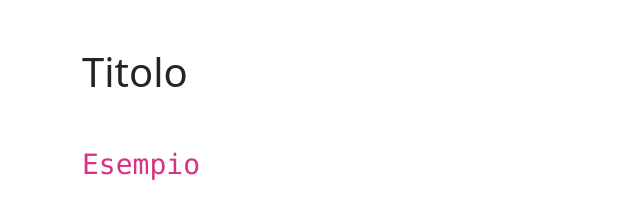
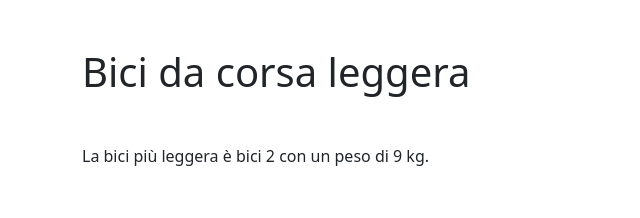
Before and after one commit to Andsirpa/js-snack-es6, a plain HTML site: page Snack 3/index.html in a window 1280 px wide. Shown: the whole page, without its empty margins (0-640 px from the left). Drawn offline with nearby package versions, Linux system fonts and the light colour scheme.

Commit message:
feat: Snack 3

```diff
--- a/Snack 3/index.html
+++ b/Snack 3/index.html
@@ -30,8 +30,9 @@
 
 <body>
     <div class="container">
-        <h1 class="my-5">Titolo</h1>
-        <code class="fs-3" id="result">Esempio</code>
+        <h1 class="my-5">Bici da corsa leggera</h1>
+        <div id="text-container"></div>
+
     </div>
 
 
--- a/Snack 3/js/main.js
+++ b/Snack 3/js/main.js
@@ -5,3 +5,28 @@ const bici = [
     { nome: 'bici 3', peso: 12 },
     { nome: 'bici 4', peso: 13 },
 ]
+
+let biciLeggera = bici[0]
+// trovo qual è la bici più leggera controllando il peso per ciascuna bici
+for (const b of bici) {
+    if (b.peso < biciLeggera.peso) {
+        biciLeggera = b
+    }
+}
+
+// uso il destructuring per recuperare il nome e il peso di biciLeggera
+const { nome, peso } = biciLeggera
+
+// stampo in console col template literal
+console.log(`Il peso di ${nome} è di: ${peso} kg`)
+
+
+// BONUS: stampo in pagina
+
+// creo un elemento
+const stampa = document.createElement('p')
+stampa.innerHTML = `La bici più leggera è ${nome} con un peso di ${peso} kg.`
+
+// recupero il container in html
+const container = document.getElementById('text-container')
+container.appendChild(stampa)
```
